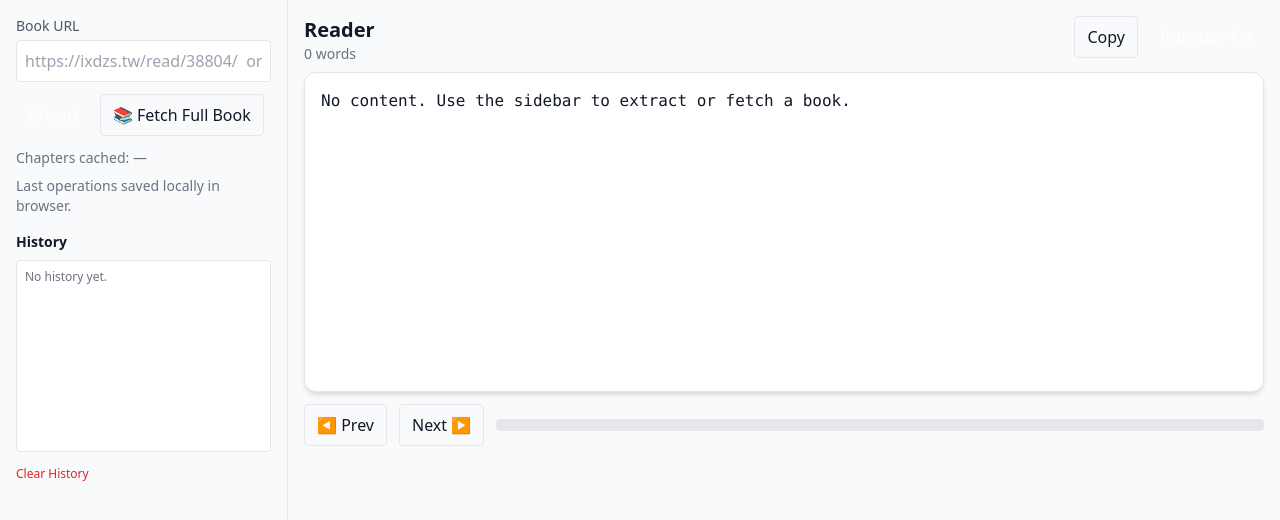
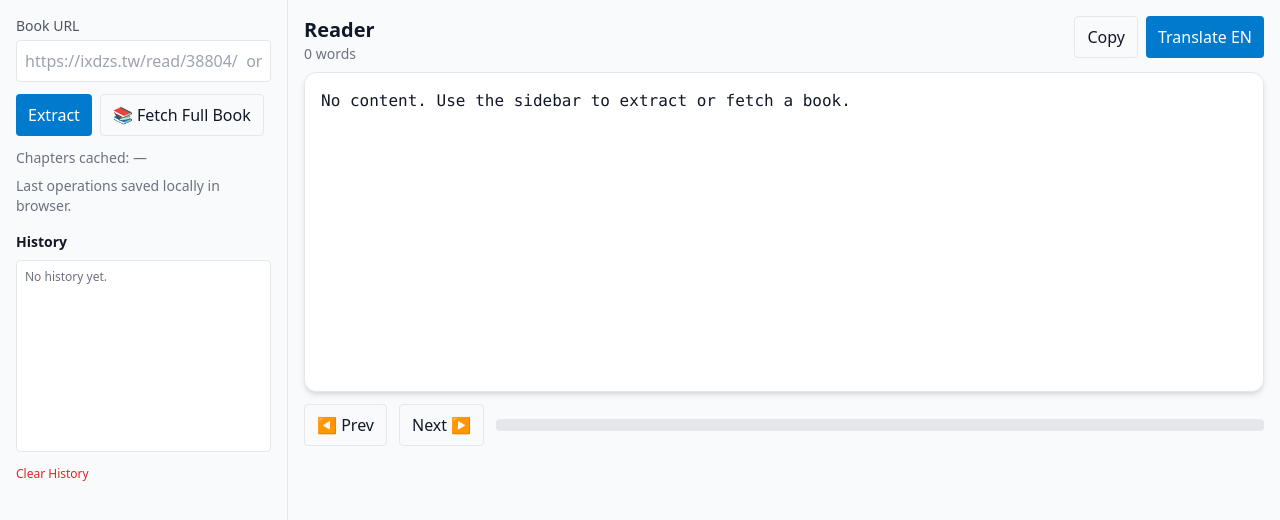
Before and after one commit to mortalgaming4u/Webnovel, a Next.js app: page / in a window 1280 px wide. Shown: the top 520 px of the page. Built offline with nearby package versions, Linux system fonts and the light colour scheme.

Commit message:
Update tailwind.config.js

```diff
--- a/tailwind.config.js
+++ b/tailwind.config.js
@@ -5,7 +5,14 @@ module.exports = {
     "./components/**/*.{js,ts,jsx,tsx}"
   ],
   theme: {
-    extend: {},
+    extend: {
+      colors: {
+        brand: {
+          DEFAULT: "#007acc",
+          dark: "#005a99"
+        }
+      }
+    }
   },
-  plugins: [],
-}
+  plugins: []
+};
```
